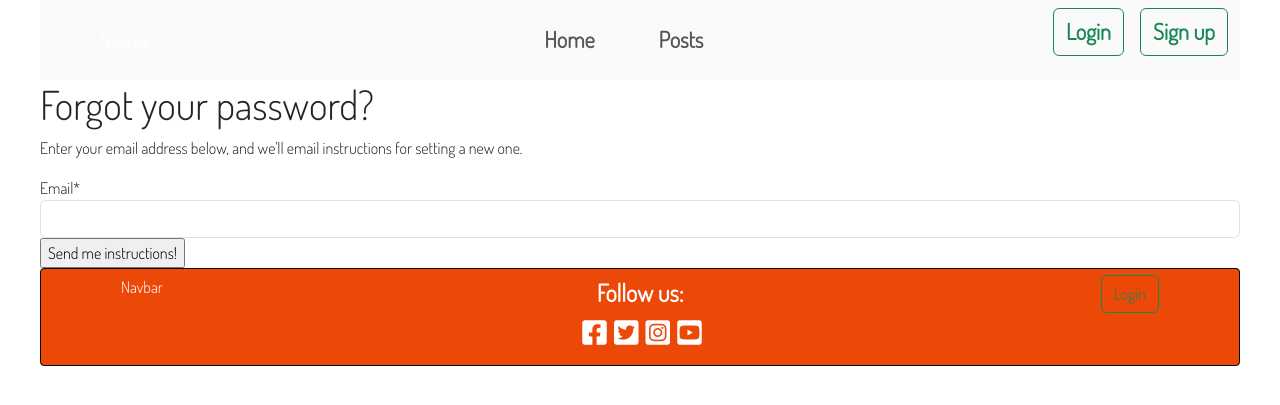
After one commit to tmarkec/take_a_hike, a Django app: page /accounts/password_reset/ in a window 1280 px wide. The commit adds this page. Shown: the top 405 px of the page. Run offline with Django 3.2, Linux system fonts and the light colour scheme; some libraries are stand-ins or nearby versions.

Commit message:
add reset password functionality

```diff
--- a/blog/urls.py
+++ b/blog/urls.py
@@ -1,11 +1,16 @@
 from . import views
 from django.urls import path
 from django.contrib.auth.models import User
+from django.contrib.auth import views as auth_views
 
 urlpatterns = [
     path('', views.IndexView.as_view(), name='index'),
     path('post/', views.PostList.as_view(), name='post'),
     path('<slug:slug>/', views.PostDetail.as_view(), name='single_post'),
     path('accounts/signup/', views.register, name='account_register'),
-    path('profile/<int:user_id>/', views.profile, name='profile')
+    path('profile/<int:user_id>/', views.profile, name='profile'),
+    path('accounts/password_reset/', auth_views.PasswordResetView.as_view(template_name='account/password_reset.html'), name="password_reset"),
+    path('accounts/password_reset/done/', auth_views.PasswordResetDoneView.as_view(template_name='account/password_reset_done.html'), name="password_reset_done"),
+    path('accounts/password_reset/<uidb64>/<token>', auth_views.PasswordResetConfirmView.as_view(template_name='account/password_reset_confirm.html'), name="password_reset_confirm"),
+    path('accounts/password_reset_complete/', auth_views.PasswordResetCompleteView.as_view(), name="password_reset_complete"),
 ]
--- a/take_a_hike/urls.py
+++ b/take_a_hike/urls.py
@@ -22,4 +22,5 @@ urlpatterns = [
     path('summernote/', include("django_summernote.urls")),
     # path('/', include('blog.urls'), name='blog_urls'),
     path('accounts/', include('allauth.urls')),
+    path('accounts/', include('django.contrib.auth.urls')),
 ]
--- /dev/null
+++ b/templates/account/password_reset.html
@@ -0,0 +1,16 @@
+{% extends "base.html" %}
+
+{% load crispy_forms_tags %}
+{% block content %}
+<div class="contain">
+<h1>Forgot your password?</h1>
+<p>Enter your email address below, and we'll email instructions for setting a new one.</p>
+
+<form method="POST">
+  {% csrf_token %}
+  {{ form|crispy}}
+  <input type="submit" value="Send me instructions!">
+</form>
+</div>
+
+{% endblock %}
--- a/templates/index.html
+++ b/templates/index.html
@@ -12,7 +12,7 @@
 <article>
   <div class="contain">
     <h1 class="lead-text mt-5">Who am I</h1>
-    <div class="row mt-5 justify-content-center">
+    <div class="row mt-5 justify-content-center mx-3">
       <div class="col-md-6">
         <p>I absolutely love hiking! There's something so exhilarating about being out in nature, surrounded by stunning
           landscapes and breathing in the fresh air. I find it incredibly calming and grounding to take a break from the
--- a/templates/post.html
+++ b/templates/post.html
@@ -6,11 +6,11 @@
 
       <!-- Blog Entries Column -->
       <div class="col-12 mt-3 left contain">
-        <h1 class="my-5"><strong>My hikes</strong></h1>
+        <h1 class="lead-text my-5">My hikes</h1>
         <div class="row height">
             {% for post in post_list %}
             <div class="col-md-4">
-                <div class="card mb-4">
+                <div class="card mb-4 shadow lg p-3 mb-5 bg-dark-subtle rounded">
                     <div class="card-body">
                         <div class="image-container">
                             {% if "placeholder" in post.featured_image.url %}
--- a/templates/profile.html
+++ b/templates/profile.html
@@ -2,7 +2,7 @@
 {% load crispy_forms_tags %}
 {% block content %}
 <div class="profile-box contain my-2 mx-5">
-  <h1 class="my-5"><strong>Update profile</strong></h1>
+  <h1 class="lead-text my-5">Update profile</h1>
   <div class="row my-4 justify-content-around">
     <div class="profile-info col-md-3">
       <div class="card m-1 p-1">
```
Also changed, not shown: take_a_hike/settings.py (+8 -0 lines), templates/account/password_reset_confirm.html (added, +16 -0 lines), templates/account/password_reset_done.html (added, +11 -0 lines).
